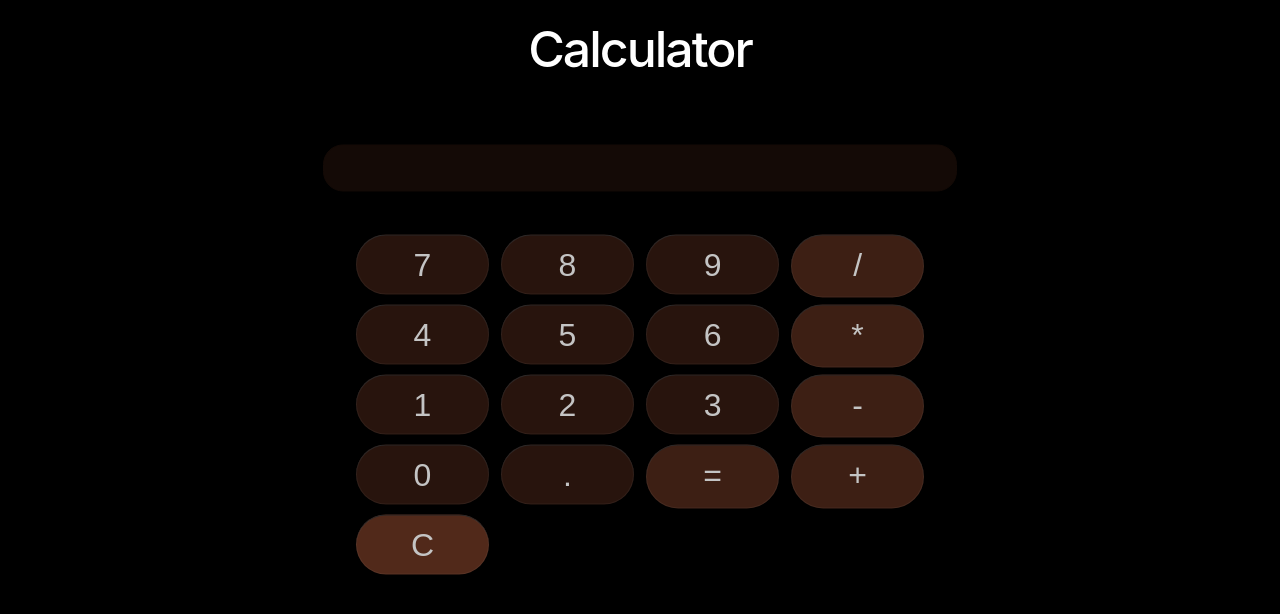
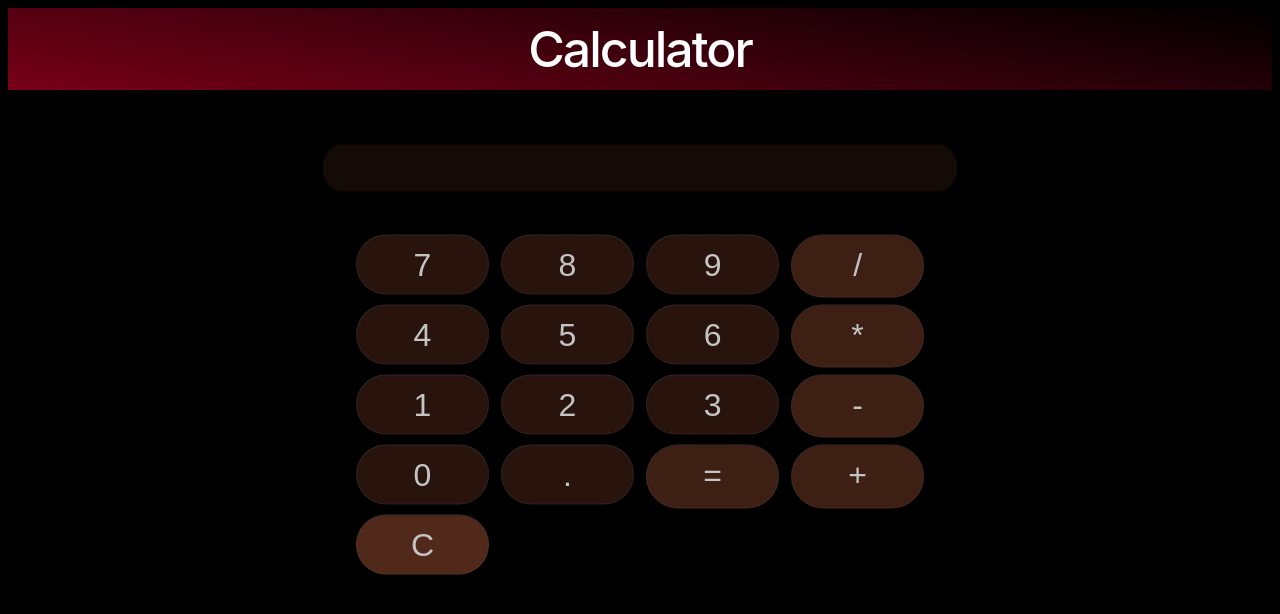
Before and after one commit to JanifyPremium/calculator-in-angular, an Angular app in the folder Calculator/: page / in a window 1280 px wide. Shown: the top 614 px of the page. Built offline with nearby package versions, Linux system fonts and the light colour scheme.

Commit message:
backgroundcolor adjustment

```diff
--- a/Calculator/src/styles.css
+++ b/Calculator/src/styles.css
@@ -21,6 +21,8 @@ h1 {
   }
 
   main {
+    background: rgb(120,0,24);
+    background: linear-gradient(9deg, rgba(120,0,24,1) 0%, rgba(0,0,0,1) 100%);
     width: 100%;
     min-height: 100%;
     display: flex;
```
